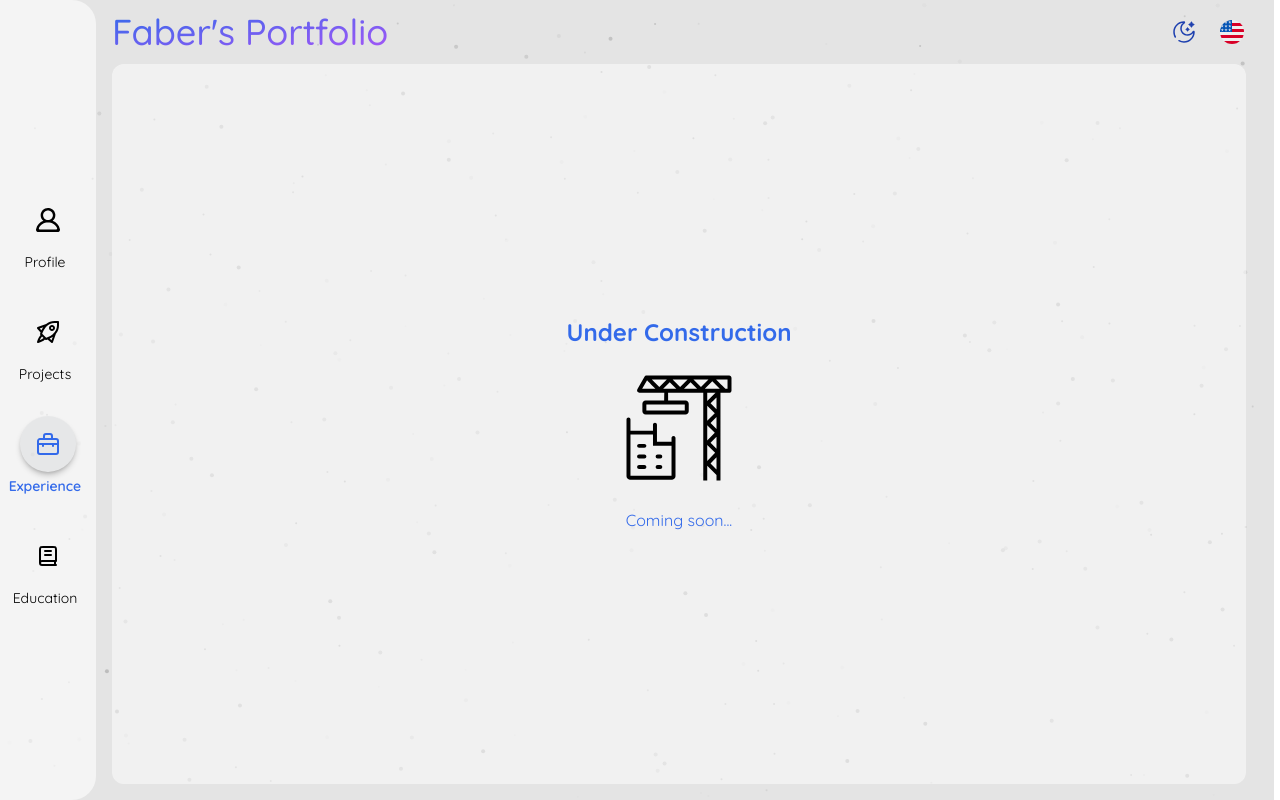
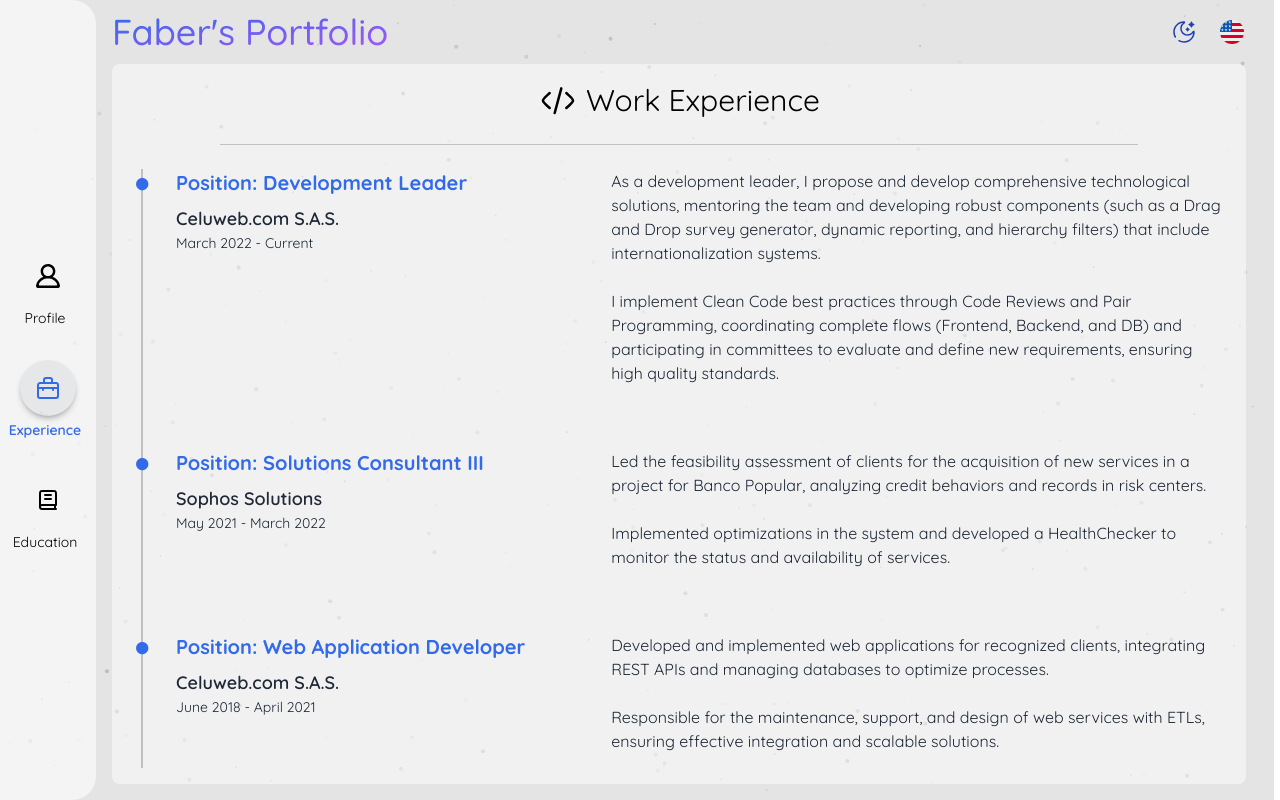
Before and after one commit to faber1999/portfolio_v2, a Vue app: page /experience in a window 1280 px wide. Built offline with nearby package versions, Linux system fonts and the light colour scheme; what @inspira-ui/plugins would draw is missing.

Commit message:
feat: Add IconComputerCode component and update ExperienceItem to support detailed period formatting

```diff
--- /dev/null
+++ b/src/components/icons/IconComputerCode.vue
@@ -0,0 +1,22 @@
+<template>
+  <svg :class="$props.class" viewBox="0 0 24 24" fill="none" xmlns="http://www.w3.org/2000/svg">
+    <path
+      d="M17 7.82959L18.6965 9.35641C20.239 10.7447 21.0103 11.4389 21.0103 12.3296C21.0103 13.2203 20.239 13.9145 18.6965 15.3028L17 16.8296"
+      stroke="currentColor"
+      stroke-width="1.5"
+      stroke-linecap="round"
+    />
+    <path
+      d="M13.9868 5L12 12.4149L10.0132 19.8297"
+      stroke="currentColor"
+      stroke-width="1.5"
+      stroke-linecap="round"
+    />
+    <path
+      d="M7.00005 7.82959L5.30358 9.35641C3.76102 10.7447 2.98975 11.4389 2.98975 12.3296C2.98975 13.2203 3.76102 13.9145 5.30358 15.3028L7.00005 16.8296"
+      stroke="currentColor"
+      stroke-width="1.5"
+      stroke-linecap="round"
+    />
+  </svg>
+</template>
--- a/src/langs/locals/en.json
+++ b/src/langs/locals/en.json
@@ -56,14 +56,19 @@
   "experience": {
     "work-experience": "Work Experience",
     "position": "Position",
+    "current": "Current",
 
-    "job-1-position": "Accounting and Administrative Assistant",
-    "job-1-description-1": "I led the optimization of accounting records and control, implemented improvements in inventory management, suppliers, and logistics, which allowed greater efficiency in the supply chain and a 20% reduction in operating costs.",
-    "job-1-description-2": "In addition, I developed strategies to expand the sale of products, increasing sales by 25%.",
+    "job-1-position": "Web Application Developer",
+    "job-1-description-1": "Developed and implemented web applications for recognized clients, integrating REST APIs and managing databases to optimize processes.",
+    "job-1-description-2": "Responsible for the maintenance, support, and design of web services with ETLs, ensuring effective integration and scalable solutions.",
 
-    "job-2-position": "Administrative Assistant",
-    "job-2-description-1": "I improved efficiency in cash management and customer service, streamlining financial processes and reducing waiting times by 20%",
-    "job-2-description-2": "I supported internal administrative processes and document control, ensuring accuracy, confidentiality, and compliance with established procedures."
+    "job-2-position": "Solutions Consultant III",
+    "job-2-description-1": "Led the feasibility assessment of clients for the acquisition of new services in a project for Banco Popular, analyzing credit behaviors and records in risk centers.",
+    "job-2-description-2": "Implemented optimizations in the system and developed a HealthChecker to monitor the status and availability of services.",
+
+    "job-3-position": "Development Leader",
+    "job-3-description-1": "As a development leader, I propose and develop comprehensive technological solutions, mentoring the team and developing robust components (such as a Drag and Drop survey generator, dynamic reporting, and hierarchy filters) that include internationalization systems.",
+    "job-3-description-2": "I implement Clean Code best practices through Code Reviews and Pair Programming, coordinating complete flows (Frontend, Backend, and DB) and participating in committees to evaluate and define new requirements, ensuring high quality standards."
   },
   "months": {
     "january": "January",
--- a/src/langs/locals/es.json
+++ b/src/langs/locals/es.json
@@ -56,14 +56,19 @@
   "experience": {
     "work-experience": "Experiencia Laboral",
     "position": "Cargo",
+    "current": "Actual",
 
-    "job-1-position": "Auxiliar contable y administrativa",
-    "job-1-description-1": "Lideré la optimización del registro y control contable, implementé mejoras en la gestión de inventarios, proveedores y logística, lo que permitió una mayor eficiencia en la cadena de suministros y una reducción del 20% en costos operativos.",
-    "job-1-description-2": "Además, desarrollé estrategias para expandir la venta de productos, aumentando las ventas en un 25%.",
+    "job-1-position": "Desarrollador de aplicaciones web",
+    "job-1-description-1": "Desarrollé e implementé aplicaciones web para clientes reconocidos, integrando APIs REST y gestionando bases de datos para optimizar procesos.",
+    "job-1-description-2": "Responsable del mantenimiento, soporte y diseño de servicios web con ETLs, asegurando una integración eficaz y soluciones escalables.",
 
-    "job-2-position": "Asistente administrativa",
-    "job-2-description-1": "Mejoré la eficiencia en el manejo de efectivo y atención al cliente, agilizando los procesos financieros y reduciendo los tiempos de espera en un 20%",
-    "job-2-description-2": "Apoyé en procesos administrativos internos y control documental, garantizando precisión, confidencialidad y cumplimiento de procedimientos establecidos."
+    "job-2-position": "Consultor de Soluciones III",
+    "job-2-description-1": "Lideré la evaluación de viabilidad de clientes para la adquisición de nuevos servicios en un proyecto del Banco Popular, analizando comportamientos crediticios y registros en centrales de riesgos.",
+    "job-2-description-2": "Implementé optimizaciones en el sistema y desarrollé un HealthChecker para monitorizar el estado y la disponibilidad de los servicios.",
+
+    "job-3-position": "Líder de desarrollo",
+    "job-3-description-1": "Como líder de desarrollo, propongo y elaboro soluciones tecnológicas integrales, mentorando al equipo y desarrollando componentes robustos (como un generador de encuestas Drag and Drop, reportería dinámica y filtros de jerarquías) que incluyen sistemas de internacionalización.",
+    "job-3-description-2": "Implemento buenas prácticas de Clean Code a través de Code Reviews y Pair Programming, coordinando flujos completos (Frontend, Backend y DB) y participando en comités para evaluar y definir nuevos requerimientos, garantizando altos estándares de calidad."
   },
   "months": {
     "january": "Enero",
--- a/src/router/index.ts
+++ b/src/router/index.ts
@@ -2,7 +2,7 @@ import PageNotFound from '@/views/PageNotFound.vue'
 import type { Component } from 'vue'
 import { createRouter, createWebHistory, type RouteRecordRaw } from 'vue-router'
 import ProfileView from '../views/profile/ProfileView.vue'
-import ProjectsView from '@/views/projects/ProjectsView.vue'
+// import ProjectsView from '@/views/projects/ProjectsView.vue'
 import ExperienceView from '@/views/experience/ExperienceView.vue'
 import EducationView from '@/views/education/EducationView.vue'
 
@@ -26,16 +26,16 @@ export const routes: AppRoute[] = [
       transition: 'slide-right',
     },
   },
-  {
-    path: '/projects',
-    name: 'projects',
-    component: ProjectsView,
-    meta: {
-      icon: () => import('@/components/icons/IconProjects.vue'),
-      title: 'Projects',
-      transition: 'slide-right',
-    },
-  },
+  // {
+  //   path: '/projects',
+  //   name: 'projects',
+  //   component: ProjectsView,
+  //   meta: {
+  //     icon: () => import('@/components/icons/IconProjects.vue'),
+  //     title: 'Projects',
+  //     transition: 'slide-right',
+  //   },
+  // },
   {
     path: '/experience',
     name: 'experience',
--- a/src/views/experience/ExperienceView.vue
+++ b/src/views/experience/ExperienceView.vue
@@ -1,40 +1,62 @@
 <script setup lang="ts">
-// import IconBuilderStar from '@/components/icons/IconBuilderStar.vue'
-// import ExperienceItem from './components/ExperienceItem.vue'
-import ContentUnderConstruction from '@/components/ContentUnderConstruction.vue'
+import ExperienceItem from './components/ExperienceItem.vue'
+import IconComputerCode from '@/components/icons/IconComputerCode.vue'
 
-// const experience = [
-//   {
-//     position: 'experience.job-3-position',
-//     company: 'Celuweb.com S.A.S.',
-//     period: [2021, 2022],
-//     descriptions: ['experience.job-3-description-1', 'experience.job-3-description-2'],
-//   },
-//   {
-//     position: 'experience.job-2-position',
-//     company: 'Sophos Solutions',
-//     period: [2020, 2021],
-//     descriptions: ['experience.job-2-description-1', 'experience.job-2-description-2'],
-//   },
-//   {
-//     position: 'experience.job-1-position',
-//     company: 'Celuweb.com S.A.S.',
-//     period: [2021, 2022],
-//     descriptions: ['experience.job-1-description-1', 'experience.job-1-description-2'],
-//   },
-// ]
+const experience = [
+  {
+    position: 'experience.job-3-position',
+    company: 'Celuweb.com S.A.S.',
+    period: [
+      {
+        month: 'months.march',
+        year: 2022,
+      },
+      {
+        isCurrent: true,
+      },
+    ],
+    descriptions: ['experience.job-3-description-1', 'experience.job-3-description-2'],
+  },
+  {
+    position: 'experience.job-2-position',
+    company: 'Sophos Solutions',
+    period: [
+      {
+        month: 'months.may',
+        year: 2021,
+      },
+      {
+        month: 'months.march',
+        year: 2022,
+      },
+    ],
+    descriptions: ['experience.job-2-description-1', 'experience.job-2-description-2'],
+  },
+  {
+    position: 'experience.job-1-position',
+    company: 'Celuweb.com S.A.S.',
+    period: [
+      {
+        month: 'months.june',
+        year: 2018,
+      },
+      {
+        month: 'months.april',
+        year: 2021,
+      },
+    ],
+    descriptions: ['experience.job-1-description-1', 'experience.job-1-description-2'],
+  },
+]
 </script>
 
 <template>
-  <ContentUnderConstruction />
-</template>
-
-<!-- <div class="flex flex-col flex-1 h-fit min-h-full gap-4 xl:flex-row max-h-full">
+  <div class="flex flex-col flex-1 h-fit min-h-full gap-4 xl:flex-row max-h-full">
     <div class="flex flex-col gap-6 bg-tertiary p-4 rounded-lg w-full">
       <div
         class="flex flex-col items-center gap-2 text-primary self-center text-xl md:flex-row md:text-2xl lg:text-3xl"
       >
-        <IconBuilderStar class="size-10" />
+        <IconComputerCode class="size-10" />
 
         {{ $t('experience.work-experience') }}
       </div>
@@ -45,4 +67,5 @@ import ContentUnderConstruction from '@/components/ContentUnderConstruction.vue'
         <ExperienceItem v-for="item in experience" :key="item.position" v-bind="item" />
       </ol>
     </div>
-  </div> -->
+  </div>
+</template>
--- a/src/views/experience/components/ExperienceItem.vue
+++ b/src/views/experience/components/ExperienceItem.vue
@@ -2,7 +2,11 @@
 interface Props {
   position: string
   company: string
-  period: number[]
+  period: {
+    month?: string
+    year?: number
+    isCurrent?: boolean
+  }[]
   descriptions: string[]
 }
 
@@ -29,8 +33,12 @@ defineProps<Props>()
             {{ company }}
           </span>
 
-          <time class="p-0 m-0 text-sm text-gray-800 dark:text-white/80"
-            >{{ `${period[0]} - ${period[1]}` }}
+          <time class="p-0 m-0 text-sm text-gray-800 dark:text-white/80">
+            <span v-for="(item, index) in period" :key="index">
+              <span v-if="item.month">{{ $t(item.month) }} {{ item.year }}</span>
+              <span v-if="item.isCurrent">{{ $t('experience.current') }}</span>
+              <span v-if="index !== period.length - 1"> - </span>
+            </span>
           </time>
         </div>
       </div>
```
Also changed, not shown: src/components/icons/IconBuilderStar.vue (deleted, +0 -19 lines), src/components/icons/work-bag-svgrepo-com.svg (deleted).
